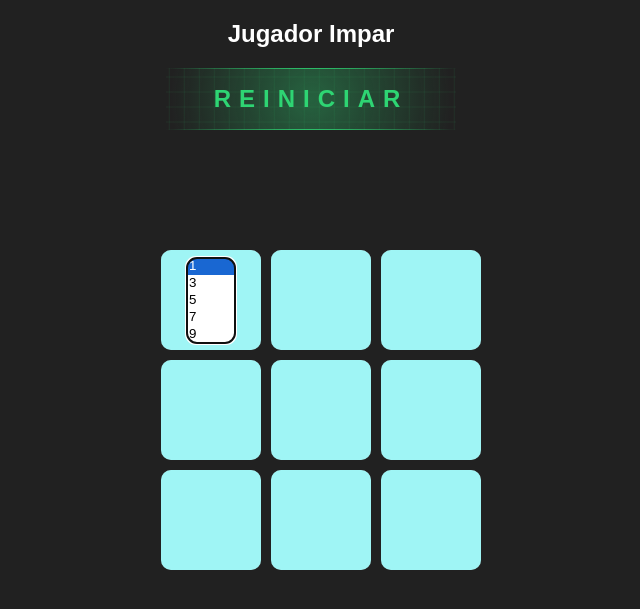
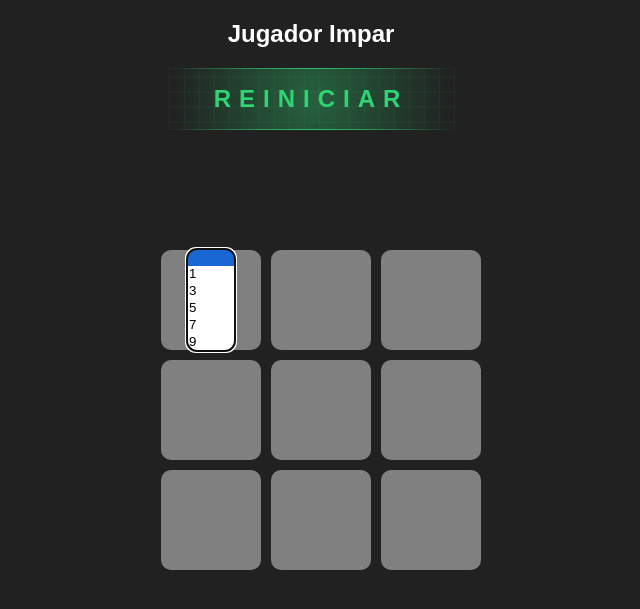
Before and after one commit to Edgarbri26/Juego-par-e-impar, a PHP site: page / in a window 1280 px wide, after a click that opens the changed part. Shown: the top 609 px of the page, without its empty margins (329-969 px from the left). Run offline with PHP 8.4, Linux system fonts and the light colour scheme.

Commit message:
Update game styles and reset game logic for improved player experience

```diff
--- a/src/css/game.css
+++ b/src/css/game.css
@@ -38,12 +38,13 @@ body{
     bottom: 0;
     position: absolute;
     margin: auto;
+
 }
 
 .cell{
     width: 100px;
     height: 100px;
-    background-color: #f0f0f0;
+    background-color: grey;
     display: flex;
     justify-content: center;
     align-items: center;
@@ -57,13 +58,6 @@ body{
     background-color: #e0e0e0;
 }
 
-.bodyPar{
-    background-color:rgba(0, 255, 255, 0.336);
-}
-
-.BodyImpar{
-    background-color: rgba(255, 0, 0, 0.137);
-}
 
 
 #board .par{
@@ -71,7 +65,7 @@ body{
 }
 
 #board .impar{
-    background-color: rgba(255, 0, 0, 0.322);
+    background-color: rgba(255, 0, 0, 0.548) ;
 }
 
 #board .num{
@@ -81,7 +75,6 @@ body{
     display: flex;
     justify-content: center;
     align-items: center;
-    background-color: rgba(0, 255, 255, 0.336);
     z-index: 1;
     position: absolute;
 }
--- a/src/js/game.js
+++ b/src/js/game.js
@@ -55,8 +55,8 @@ function updateCells() {
 
 function resetGame() {
     playerTurn = true;
-    arrayImpar = [1, 3, 5, 7, 9];
-    arrayPar = [2, 4, 6, 8];
+    arrayImpar = ["",1, 3, 5, 7, 9];
+    arrayPar = ["",2, 4, 6, 8];
     contents.forEach((content) => {
         content.innerHTML = ""; // Limpiar el select
         content.classList.remove("show"); // Ocultar el select
```
